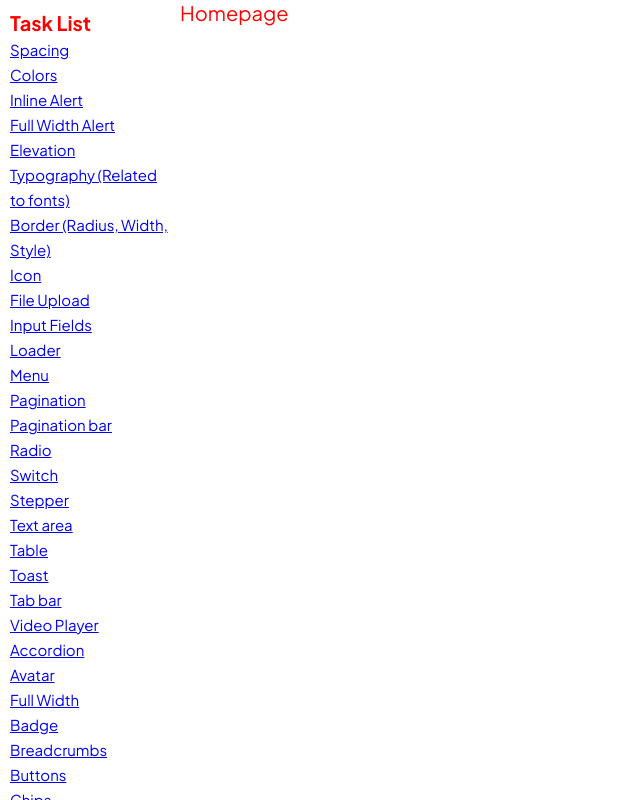
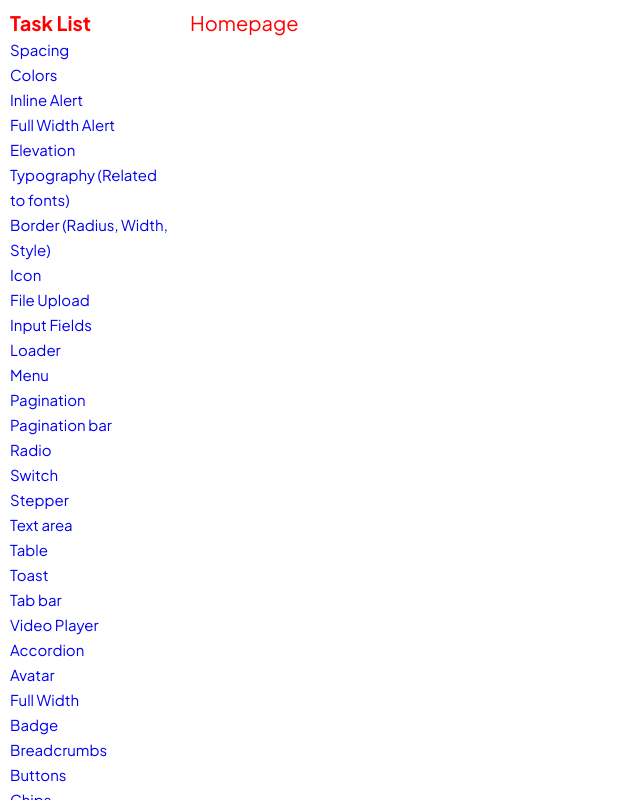
Before and after one commit to Raghav220124/q3html-react, a React (Create React App) app: page / in a window 1280 px wide. Shown: the whole page, without its empty margins (0-640 px from the left). Built offline with nearby package versions, Linux system fonts and the light colour scheme.

Commit message:
Added space and color over hover

```diff
--- a/src/assets/css/comon.scss
+++ b/src/assets/css/comon.scss
@@ -34,6 +34,10 @@ body {
       li{
         a{
           font-size: 15px;
+          text-decoration: none;
+        }
+        :hover{
+          background-color: #f6f6f6;
         }
       }
     }
@@ -43,5 +47,6 @@ body {
     height: 100%;
     overflow-y: auto;
     overflow-x: auto;
+    padding: 10px;
   }
 }
```
